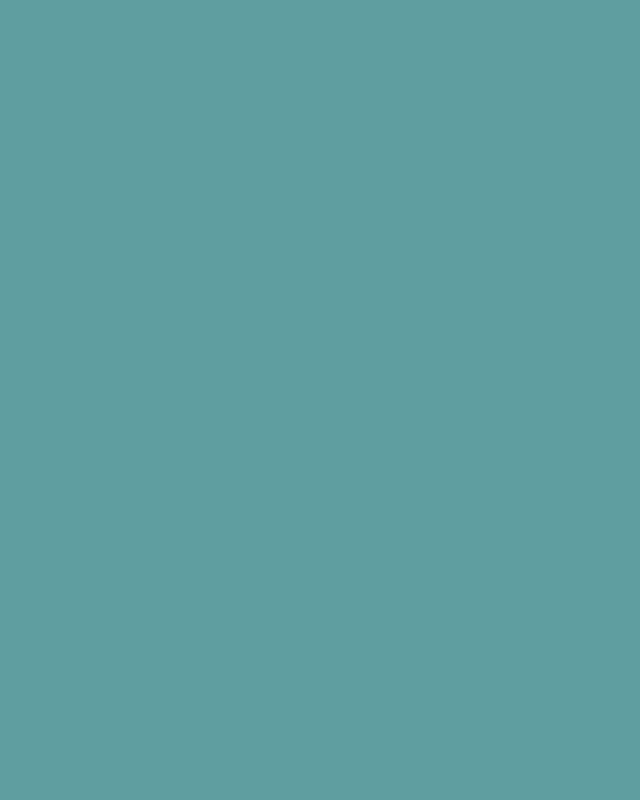
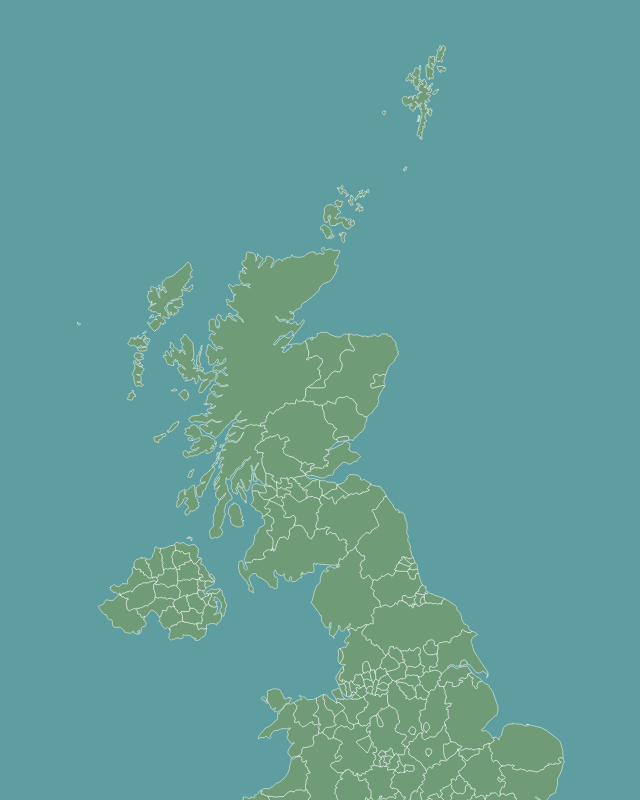
Before and after one commit to torkilv/norgeskart-kommuner, a React (Create React App) app in the folder my-app/: page /#/uk-map in a window 1280 px wide. Shown: the whole page, without its empty margins (298-938 px from the left). Built offline with nearby package versions, Linux system fonts and the light colour scheme.

Commit message:
Add map container and integrate UK map SVG

```diff
--- a/my-app/src/App.css
+++ b/my-app/src/App.css
@@ -11,6 +11,19 @@
 #MapUK {
   background-color: cadetblue;
   min-height: 100vh;
+}
+
+#map-container {
+  display: flex;
+  justify-content: center;
+  width: 100vw;
+  height: 100vh;
+}
+
+#map-container svg {
+  width: 100%;
+  height: 100%;
+  object-fit: contain;
 }
 
 #not-found {
--- a/my-app/src/pages/MapUK.js
+++ b/my-app/src/pages/MapUK.js
@@ -1,8 +1,13 @@
 import React from 'react';
+import {ReactComponent as Map} from '../assets/uk.svg';
 
 function MapUK() {
     return (
-        <div id="MapUK"></div>
+        <div id="MapUK">
+            <div id="map-container">
+                <Map/>
+            </div>
+        </div>
     )
 }
 
```
Also changed, not shown: my-app/src/assets/uk.svg (added).
